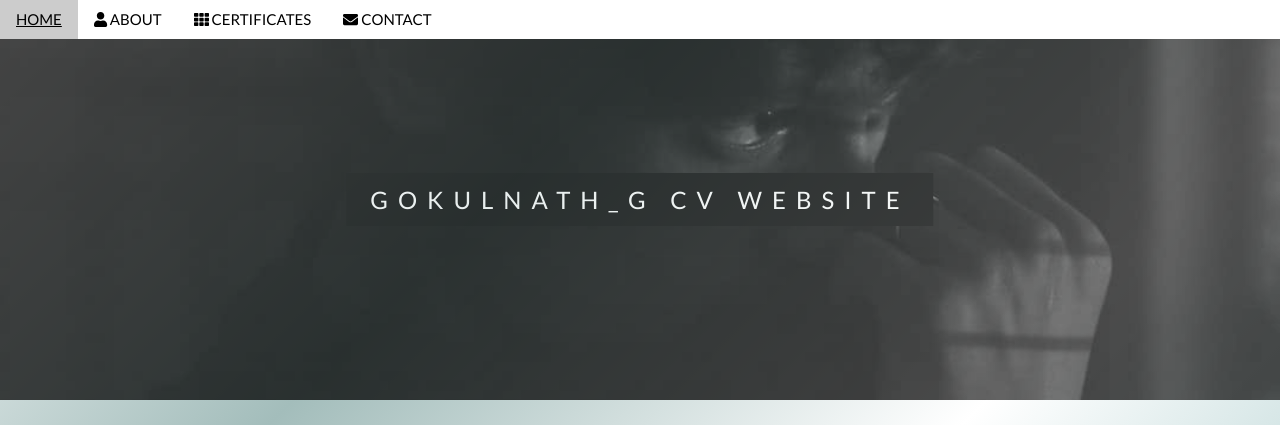
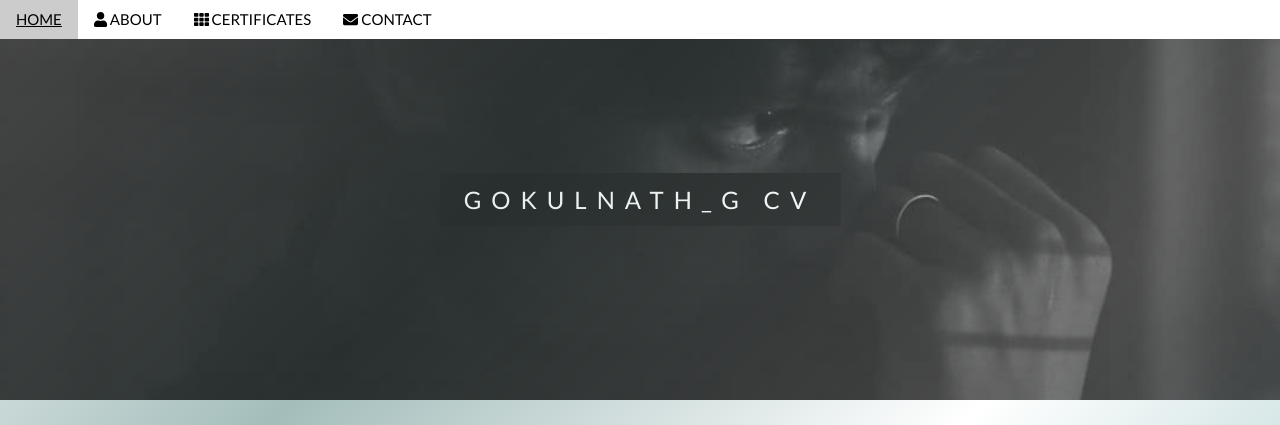
Before and after one commit to Gokulnath7598/Django_Website, a Django app: page / in a window 1280 px wide. Shown: the top 425 px of the page. Run offline with Django 3.2, Linux system fonts and the light colour scheme; some libraries are stand-ins or nearby versions.

Commit message:
Website text Removed from header

```diff
--- a/Resume/templates/base/temp.html
+++ b/Resume/templates/base/temp.html
@@ -3,7 +3,7 @@
 <html>
   <head>
     <link rel="icon" href="{% static '/images/logo.jpg' %}" type="image/icon type">
-    <title>Gokulnath_G</title>
+    <title>Gokulnath_G CV Page</title>
     <meta charset="UTF-8">
     <meta name="viewport" content="width=device-width, initial-scale=1">
     <link rel="stylesheet" href="https://stackpath.bootstrapcdn.com/bootstrap/4.3.1/css/bootstrap.min.css"
@@ -43,8 +43,7 @@
   <!-- First Parallax Image with Logo Text -->
   <div class="bgimg-1 w3-display-container w3-opacity-min" id="home">
     <div class="w3-display-middle" style="white-space:nowrap;">
-      <span class="w3-center w3-padding-large w3-black w3-xlarge w3-wide w3-animate-opacity">GOKULNATH_G <span
-          class="w3-hide-small">CV</span> WEBSITE</span>
+      <span class="w3-center w3-padding-large w3-black w3-xlarge w3-wide w3-animate-opacity">GOKULNATH_G CV</span>
     </div>
   </div>
 
```
